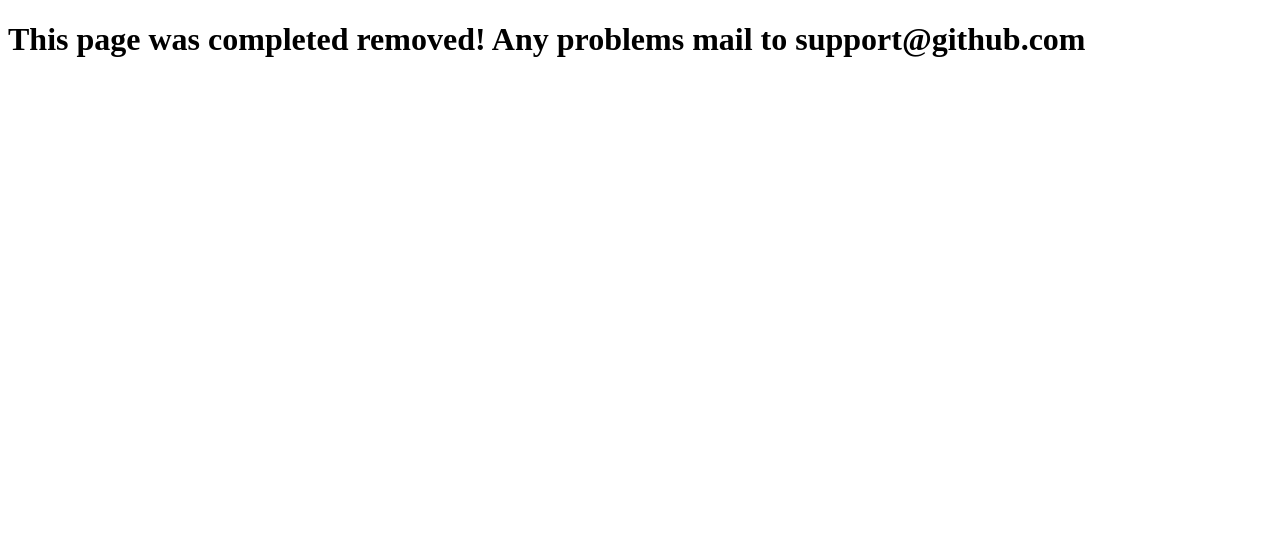
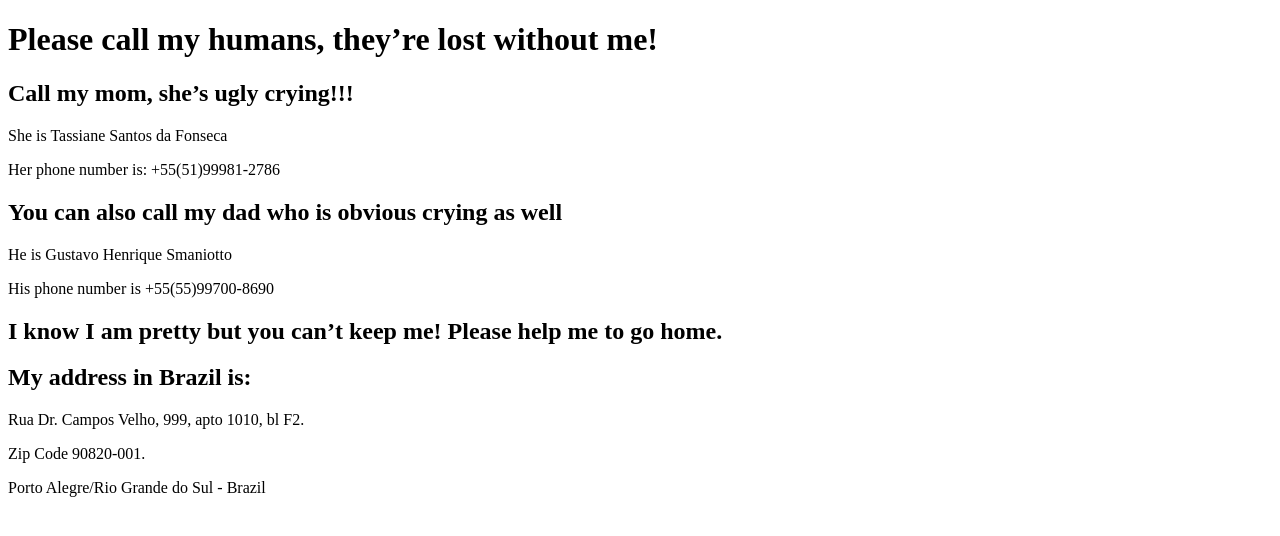
Before and after one commit to ghsmaniotto/my-lovely-cat.github.io, a plain HTML site: page index.html in a window 1280 px wide. Drawn offline with Linux system fonts and the light colour scheme.

Commit message:
update page texts according to Tassi wishes

```diff
--- a/index.html
+++ b/index.html
@@ -1,9 +1,26 @@
 <!DOCTYPE html>
 <html>
   <head>
-    <title>404 - Not Found</title>
+    <title>Ana Lua</title>
   </head>
   <body>
-    <h1> This page was completed removed! Any problems mail to support@github.com</h1>
+    <h1>Please call my humans, they’re lost without me!</h1>
+
+    <h2>Call my mom, she’s ugly crying!!!</h2>
+    <p>She is Tassiane Santos da Fonseca</p>
+    <p>Her phone number is: +55(51)99981-2786</p>
+
+    <h2>You can also call my dad who is obvious crying as well</h2>
+    <p>He is Gustavo Henrique Smaniotto</p>
+    <p>His phone number is +55(55)99700-8690</p>
+
+    <h2>I know I am pretty but you can’t keep me! Please help me to go home.</h2>
+
+    <h2>My address in Brazil is: </h2>
+
+    <p>Rua Dr. Campos Velho, 999, apto 1010, bl F2.</p>
+    <p>Zip Code 90820-001.</p>
+    <p>Porto Alegre/Rio Grande do Sul - Brazil</p>
+    </h4>
   </body>
 </html>
```
